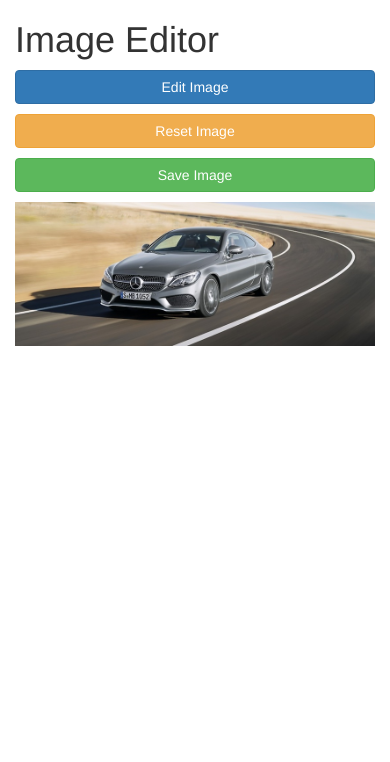
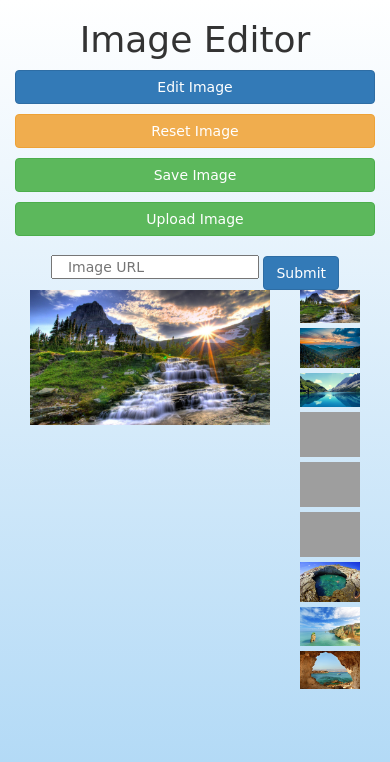
Before and after one commit to petrorudavskyy/EditorTest1, a website: page index.html in a window 390 px wide. Drawn offline with nearby package versions, Linux system fonts and the light colour scheme; grey boxes are pictures that could not be loaded; a web font is replaced by a local one.

Commit message:
Add new functionality

```diff
--- a/index.html
+++ b/index.html
@@ -4,6 +4,7 @@
   <meta charset="utf-8">
 	<title>Image Editor</title>
 	<link rel="stylesheet" type="text/css" href="node_modules/bootstrap/dist/css/bootstrap.css">
+  <link href="https://fonts.googleapis.com/css?family=Baloo" rel="stylesheet">
 	<link rel="stylesheet" type="text/css" href="style.css">
 
 </head>
@@ -29,12 +30,57 @@
             <button class="btn btn-success btn-block button-panel">Save Image</button>
           </a>
 				</div>
+        <div class="col-md-12">
+          <button class="btn btn-success btn-file btn-block" id = "upload-image">
+            Upload Image<input type="file" accept="image/*" >
+          </button>
+        </div>
 			</div>
+      <div class="image-url text-center">
+        <form class="url" id="url-form">
+          <input class="url-box col-md-12" type="text" placeholder="Image URL" required />
+          <button id="form-button" class="btn btn-primary" type="submit"><a class="fa fa-check"></a> Submit</button>
+        </form>
+      </div>
 		</div>
-		<div class="col-md-9">
-			<img id="editable-image" class="img-responsive" src="/images/Mers.jpg"/>
+
+		<div class=" gallery col-md-10">
+			<img id="editable-image" class="img-responsive image-holder col-xs-9 col-lg-9 col-md-9" src="/images/1.jpg"/>
+
+      <div class="gallery-images col-xs-3 col-lg-3 col-md-3">
+        <div class="image">
+          <img src="images/1.jpg" data-id="1">
+        </div>
+        <div class="image">
+          <img src="images/2.jpg" data-id="2">
+        </div>
+        <div class="image">
+          <img src="images/3.jpg" data-id="3">
+        </div>
+        <div class="image">
+          <img src="images/4.jpg" data-id="4">
+        </div>
+        <div class="image">
+          <img src="images/5.jpg" data-id="5">
+        </div>
+        <div class="image">
+          <img src="images/6.jpg" data-id="6">
+        </div>
+        <div class="image">
+          <img src="images/7.jpg" data-id="7">
+        </div>
+        <div class="image">
+          <img src="images/8.jpg" data-id="8">
+        </div>
+        <div class="image">
+          <img src="images/9.jpg" data-id="9">
+        </div>
+      </div>
+      <div class="clear clearfix"></div>
 		</div>
 	</div>
+
+
 
 	<script type="text/javascript" src="node_modules/jquery/dist/jquery.js"></script>
 	<script type="text/javascript" src="http://feather.aviary.com/imaging/v3/editor.js"></script>
--- a/index.js
+++ b/index.js
@@ -7,7 +7,7 @@ $(document).ready(function() {
 	// Image Editor configuration, using Creative CDK IPI
 	var csdkImageEditor = new Aviary.Feather({
 		apiKey: 'f1c391379dd74ed7b07fd73c2cac413d',
-		tools: ['crop','text','effects','resize'],
+		tools: 'all',
 		onSave: function(imageID, newURL) {
 			currentImage.src = newURL;
 			csdkImageEditor.close();
@@ -45,4 +45,35 @@ $(document).ready(function() {
 			$('#editable-image').attr('src', originalImageSrc);
 		}
 	});
+  // Adding User Image from Url Provided
+  $("#url-form").on("submit", function(e){
+    var url = $(".url-box").val();
+    $("#editable-image").attr("src", url);
+    e.preventDefault();
+  });
+
+  $('.image img').click(function(event) {
+		// detect data-id for later
+		var id = $(this).data('id');
+		// grab src to replace #editable-image
+		var src = $(this).attr('src');
+		// set #editable-image
+		var img = $('#editable-image');
+
+		img.fadeOut('fast', function() {
+			$(this).attr({src: src,});
+			$(this).fadeIn('fast');
+		});
+	});
+  // Upload image
+  $(":file").change(function () {
+    if (this.files && this.files[0]) {
+      var reader = new FileReader();
+      reader.onload = imageIsLoaded;
+      reader.readAsDataURL(this.files[0]);
+    }
+  });
+  function imageIsLoaded(e) {
+    $('#editable-image').attr('src', e.target.result);
+  };
 });
--- a/style.css
+++ b/style.css
@@ -2,6 +2,17 @@
   margin: 0;
   padding: 0;
 }
+html, body {
+  height: 100%;
+  background: -moz-linear-gradient(top, rgba(255,255,255,1) 0%, rgba(171,214,245,1) 100%);
+  background: -webkit-gradient(left top, left bottom, color-stop(0%, rgba(255,255,255,1)), color-stop(100%, rgba(171,214,245,1)));
+  background: -webkit-linear-gradient(top, rgba(255,255,255,1) 0%, rgba(171,214,245,1) 100%);
+  background: -o-linear-gradient(top, rgba(255,255,255,1) 0%, rgba(171,214,245,1) 100%);
+  background: -ms-linear-gradient(top, rgba(255,255,255,1) 0%, rgba(171,214,245,1) 100%);
+  background: linear-gradient(to bottom, rgba(255,255,255,1) 0%, rgba(171,214,245,1) 100%);
+  font-family: 'Baloo', cursive;
+}
+
 .button-panel {
   margin-bottom: 10px;
 }
@@ -9,3 +20,56 @@
 #save-image-button {
 	text-decoration: none;
 }
+
+img{
+  max-width: 100%;
+  max-height: auto;
+}
+
+h1 {
+  text-align: center;
+}
+
+
+.image-holder{
+  background-color: inherit;
+  box-sizing: border-box;
+  // border: 3px solid black;
+}
+
+
+.gallery-images {
+  height: 400px;
+  overflow: auto;
+}
+
+.image img {
+  margin-bottom: 5px;
+  cursor: pointer;
+}
+
+// Style button
+.btn-file {
+  position: relative;
+  overflow: hidden;
+}
+.btn-file input[type=file] {
+  position: absolute;
+  top: 0;
+  right: 0;
+  text-align: right;
+  filter: alpha(opacity=0);
+  opacity: 0;
+  outline: none;
+  background: white;
+  cursor: inherit;
+  display: block;
+}
+
+#upload-image {
+  margin-bottom: 10px;
+}
+
+#form-button {
+  margin-top: 10px;
+}
```
Also changed, not shown: images/1.jpg (added), images/2.jpg (added), images/3.jpg (added), images/7.jpg (added), images/8.jpg (added), images/9.jpg (added), 4 other files.
